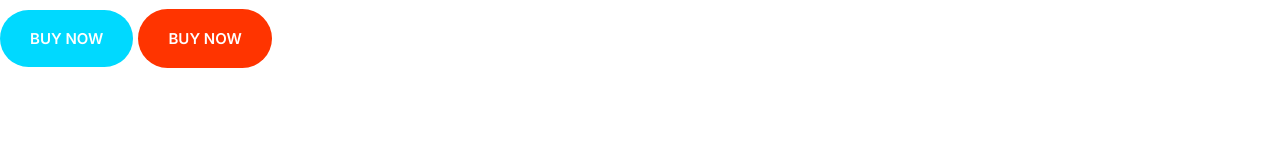
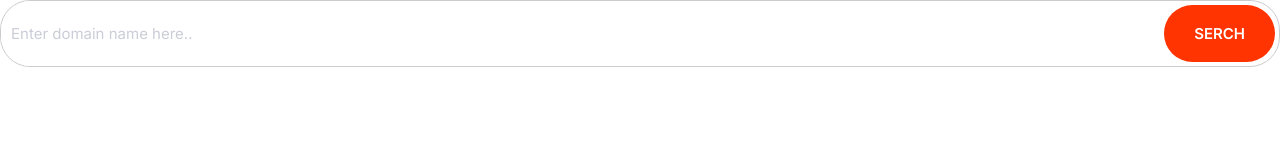
Before and after one commit to ishayzikri/Shashify, a plain HTML site: page index.html in a window 1280 px wide. Drawn offline with Linux system fonts and the light colour scheme.

Commit message:
input-gtoup

```diff
--- a/css/styles.css
+++ b/css/styles.css
@@ -4,6 +4,8 @@
     --color-accent: #ff3400;
     --color-heading: #1b0760;
     --color-body: #918ca4;
+    --color-border:#ccc;
+    --border-radius:30px;
 
 }
 
@@ -163,15 +165,15 @@ a{
 
 /*buttons*/
 .btn{
+    border-radius: 40px;
+    border:0;
+    cursor: pointer;
     font-size: 1.8rem;
     font-weight: 600;
-    text-transform: uppercase;
+    margin: 1rem 0;
     padding: 2rem 3rem;
     text-align: center;
-    border:0;
-    border-radius: 40px;
-    margin: 1rem 0;
-    cursor: pointer;
+    text-transform: uppercase;
     white-space: nowrap;
 
 }
@@ -216,3 +218,37 @@ a{
 }
 
 /*inputs*/
+.input{
+    border-radius: var(--border-radius);
+    border:1px solid var(--color-border);
+    color:var(--color-heading);
+    font-size: 2rem;
+    outline: 0;
+    padding: 1.5rem 3rem;
+}
+
+::placeholder{
+    color:#cbcdd7;
+}
+
+.input-grups{
+    border: 1px solid var(--color-border);
+    border-radius: var(--border-radius);
+    display: flex;
+}
+
+.input-grups .input{
+    border: 0;
+    flex-grow:1 ;
+    padding: 1.5rem 1rem;
+}
+
+.input-grups .btn{
+    margin: 4px;
+}
+
+@media screen and (min-width:1024px) {
+.input {
+   font-size: 1.5rem;
+}
+}
--- a/index.html
+++ b/index.html
@@ -12,8 +12,11 @@
 
 </head>
 <body>
+    <div class="input-grups">
 
-    <button class="btn btn--secondary">Buy Now</button>
-    <a href="#" class="btn btn--accent">Buy now</a>
+    <input type="text" class="input" placeholder="Enter domain name here..">
+    <button class="btn btn--accent">serch</button>
+
+    </div>
 </body>
 </html>
```
Also changed, not shown: components/button.html (added, +1 -0 lines), components/inputs.html (added, +6 -0 lines).
